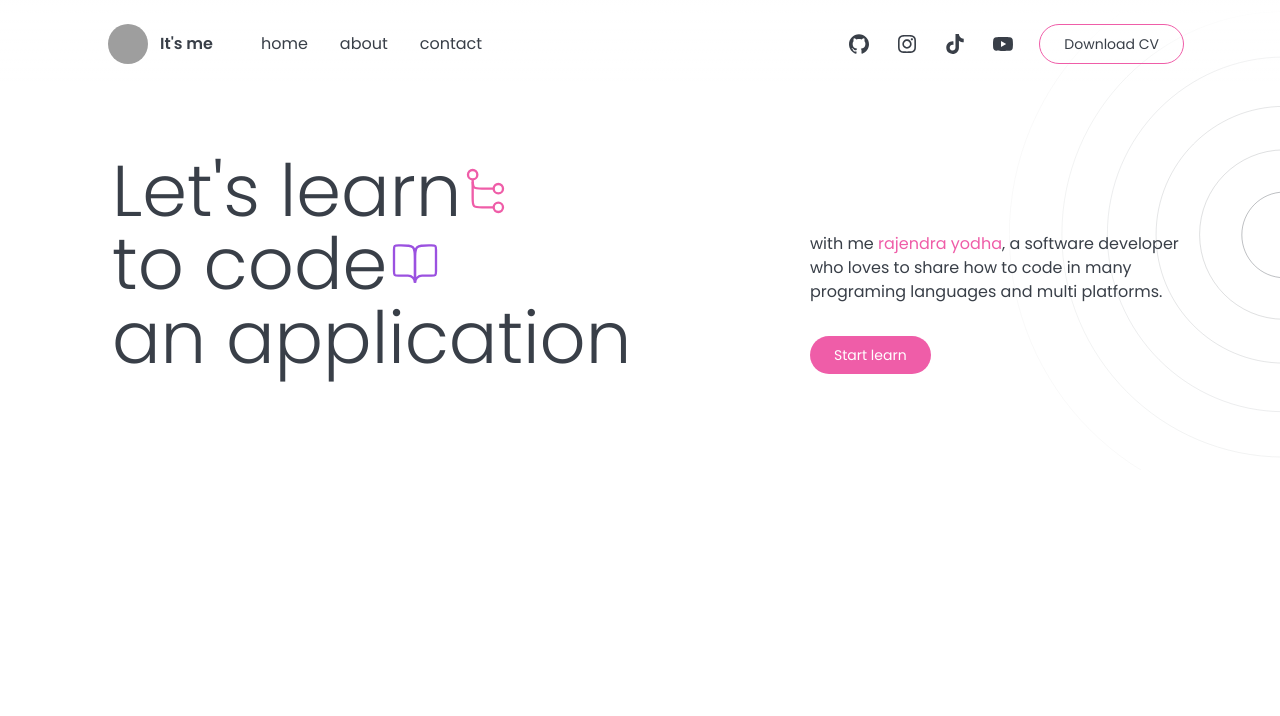
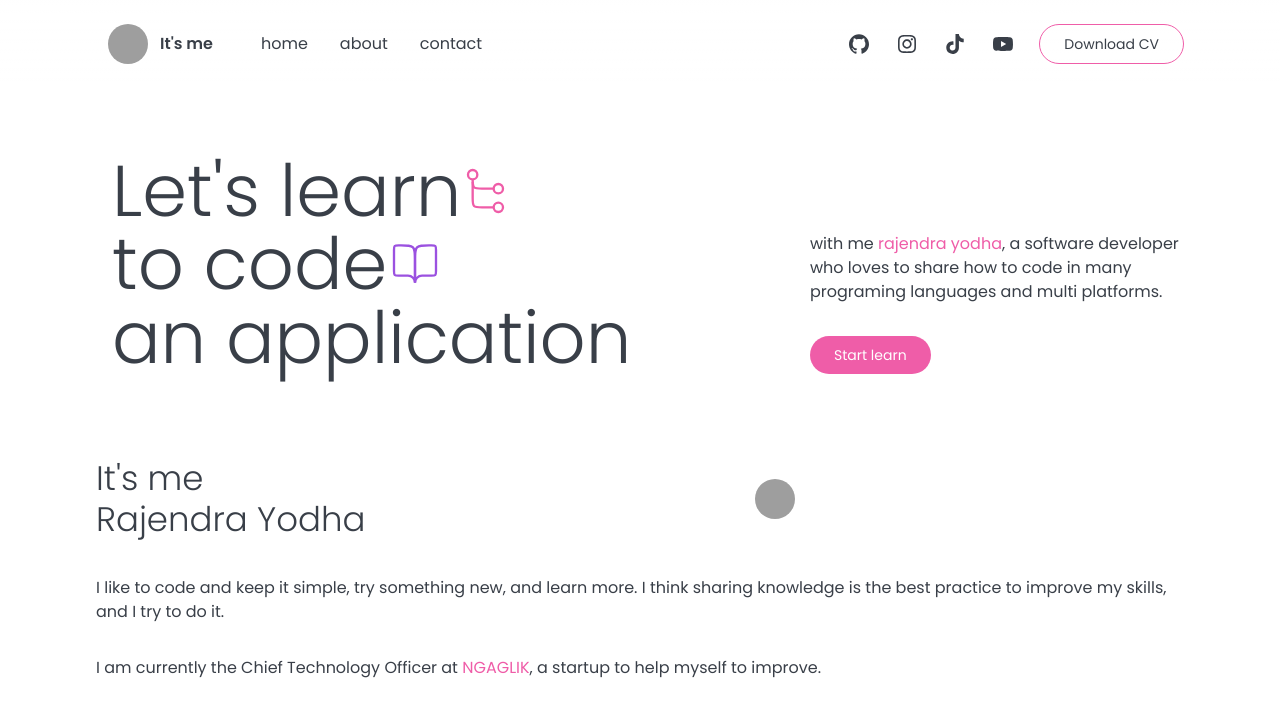
Before and after one commit to yodhasatriawan/landing-ngaglik, a Next.js app: page / in a window 1280 px wide. Shown: the top 716 px of the page. Built offline with nearby package versions, Linux system fonts and the light colour scheme; grey boxes are pictures that could not be loaded.

Commit message:
it's me development

```diff
--- a/pages/index.js
+++ b/pages/index.js
@@ -6,7 +6,6 @@ import TiktokIcon from '@/components/svgs/tiktok'
 import YoutubeIcon from '@/components/svgs/youtube'
 import TaskIcon from '@/components/svgs/task'
 import BookIcon from '@/components/svgs/book'
-import Background from '@/components/svgs/background'
 
 const menus = [
   { href: '/', text: 'home' },
@@ -84,7 +83,8 @@ export default function Home() {
         </div>
       </header>
 
-      <main className="px-4 py-12 md:px-12 xl:px-24 bg-no-repeat bg-right custom-bg">
+      <main className="px-4 py-12 md:px-12 xl:px-24 ">
+        {/* bg-no-repeat bg-right custom-bg */}
         {/* Hero */}
         <section className="mt-[58px] mx-auto space-y-8 lg:py-12 xl:flex xl:justify-between">
           {/* Title */}
@@ -99,7 +99,6 @@ export default function Home() {
               <span>an application</span>
             </h3>
           </div>
-
           {/* Description */}
           <div className="xl:flex xl:items-end space-y-8">
             <div className="xl:flex xl:flex-col space-y-8">
@@ -124,6 +123,36 @@ export default function Home() {
             </div>
           </div>
         </section>
+
+        {/* It's me */}
+        <section>
+          <div className="">
+            <div className="flex justify-between items-center">
+              <h3 className="flex flex-col font-light text-[34px] py-9 leading-[120%]">
+                <span>It's me</span>
+                <span>Rajendra Yodha</span>
+              </h3>
+              <img
+                src="https://www.gravatar.com/avatar/205e460b479e2e5b48aec07710c08d50"
+                className="w-14 h-14 md:w-10 md:h-10 object-cover rounded-full"
+              />
+              <div className="bg-no-repeat bg-right radar"></div>
+            </div>
+
+            <h4 className="space-y-8">
+              <p>
+                I like to code and keep it simple, try something new, and learn
+                more. I think sharing knowledge is the best practice to improve
+                my skills, and I try to do it.
+              </p>
+              <p>
+                I am currently the Chief Technology Officer at
+                <span className="text-brand"> NGAGLIK</span>, a startup to help
+                myself to improve.
+              </p>
+            </h4>
+          </div>
+        </section>
       </main>
     </>
   )
--- a/styles/globals.css
+++ b/styles/globals.css
@@ -11,3 +11,7 @@ body {
 .custom-bg {
   background-image: url('../components/svgs/background.svg');
 }
+
+.radar {
+  background-image: url('../components/svgs/radar.svg');
+}
```
Also changed, not shown: components/svgs/radar.svg (added).
